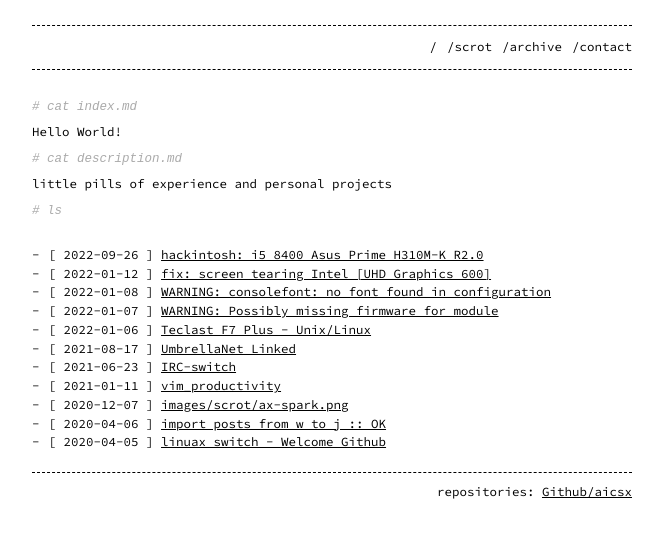
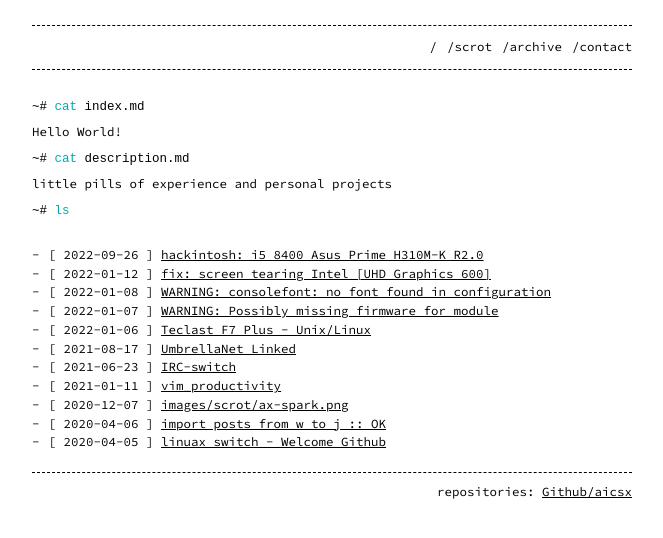
Before and after one commit to aicsx/ax, a Jekyll site: the page built from index.md, in a window 1280 px wide. Shown: the top 538 px of the page, without its empty margins (308-971 px from the left). Built offline with Jekyll 4.4.1, drawn with Linux system fonts in a browser that asks for light colours.

```diff
--- a/index.md
+++ b/index.md
@@ -4,13 +4,13 @@ layout: home
 permalink: /
 ---
 {% highlight bash %}
-# cat index.md
+~# cat index.md
 {% endhighlight %}
 Hello World!
 {% highlight bash %}
-# cat description.md
+~# cat description.md
 {% endhighlight %}
 little pills of experience and personal projects
 {% highlight bash %}
-# ls
+~# ls
 {% endhighlight %}
```
